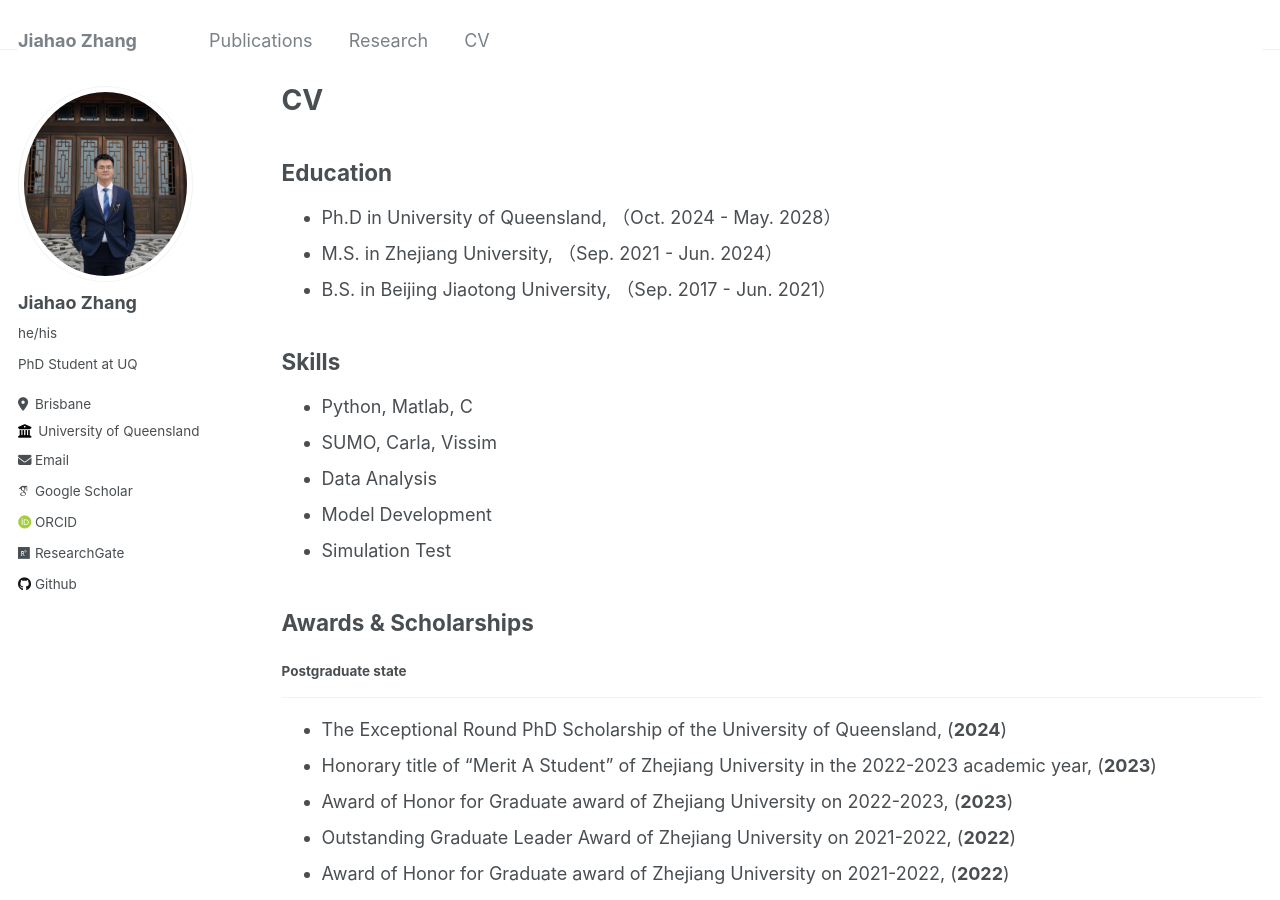
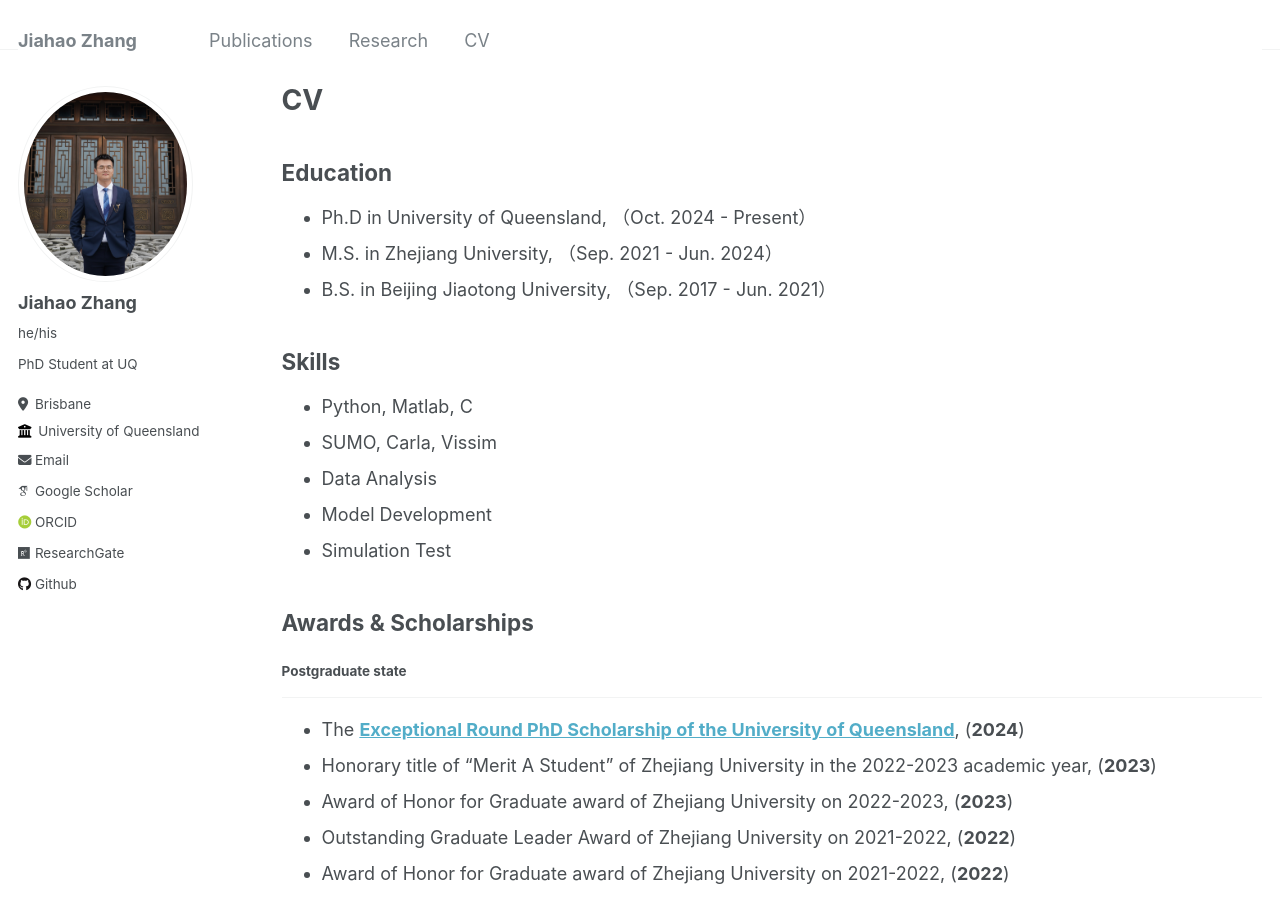
Before and after one commit to zhangjiahao2024/zhangjiahao2024.github.io, a Jekyll site: the page built from _pages/cv.md, in a window 1280 px wide and 900 px high. Built offline with Jekyll 4.4.1, drawn with Linux system fonts in a browser that asks for light colours; some web fonts are replaced.

Commit message:
Update cv.md

```diff
--- a/_pages/cv.md
+++ b/_pages/cv.md
@@ -12,7 +12,7 @@ redirect_from:
 
 Education
 ------
-* Ph.D in University of Queensland, （Oct. 2024 - May. 2028）
+* Ph.D in University of Queensland, （Oct. 2024 - Present）
 * M.S. in Zhejiang University, （Sep. 2021 - Jun. 2024）
 * B.S. in Beijing Jiaotong University, （Sep. 2017 - Jun. 2021）
 
@@ -28,7 +28,7 @@ Awards & Scholarships
 ------
 #### Postgraduate state
 ----
-* The Exceptional Round PhD Scholarship of the University of Queensland, (**2024**)
+* The [**Exceptional Round PhD Scholarship of the University of Queensland**](https://scholarships.uq.edu.au/scholarship/graduate-school-scholarships-uqgss-%E2%80%93-includes-rtp), (**2024**)
 * Honorary title of “Merit A Student” of Zhejiang University in the 2022-2023 academic year, (**2023**)
 * Award of Honor for Graduate award of Zhejiang University on 2022-2023, (**2023**)
 * Outstanding Graduate Leader Award of Zhejiang University on 2021-2022, (**2022**)
```
